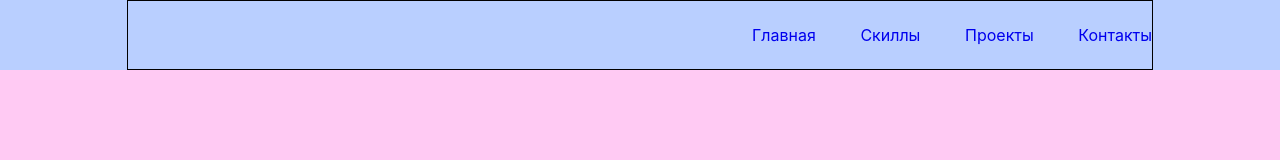
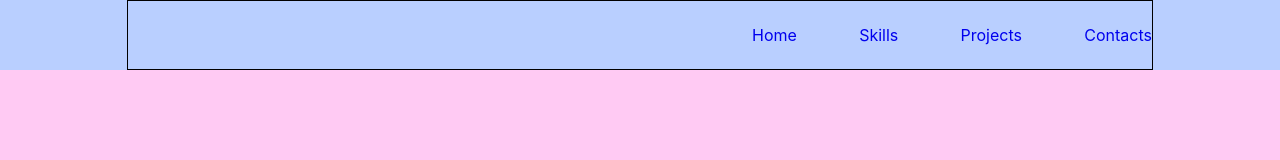
Before and after one commit to VadzimKrasouski/my_portfolio, a React (Create React App) app: page / in a window 1280 px wide. Shown: the top 160 px of the page. Built offline with nearby package versions, Linux system fonts and the light colour scheme.

Commit message:
-yarn for deploy

```diff
--- a/src/App.jsx
+++ b/src/App.jsx
@@ -4,7 +4,7 @@ import Header from "./Header/Header";
 import Main from "./Main/Main";
 import Skills from "./Skills/Skills";
 import Projects from "./Projects/Projects";
-import Freelancer from "./Slogan/Freelancer";
+import Freelancer from "./Freelancer/Freelancer";
 import Contacts from "./Contacts/Contacts";
 import Footer from "./Footer/Footer";
 
--- a/src/Footer/Footer.module.css
+++ b/src/Footer/Footer.module.css
@@ -1,5 +1,5 @@
 .footer {
-    height: 300px;
+    height: 200px;
     background-color: rgb(23, 255, 231);
     display: flex;
     justify-content: center;
--- a/src/Header/NavMenu.jsx
+++ b/src/Header/NavMenu.jsx
@@ -3,10 +3,10 @@ import styles from './NavMenu.module.css'
 
 const NavMenu = () => (
     <div className={styles.navMenu}>
-        <a href="#" className={styles.link}>Главная</a>
-        <a href="#" className={styles.link}>Скиллы</a>
-        <a href="#" className={styles.link}>Проекты</a>
-        <a href="#" className={styles.link}>Контакты</a>
+        <a href="#" className={styles.link}>Home</a>
+        <a href="#" className={styles.link}>Skills</a>
+        <a href="#" className={styles.link}>Projects</a>
+        <a href="#" className={styles.link}>Contacts</a>
     </div>
 );
 
```
Also changed, not shown: src/Freelancer/Freelancer.jsx (renamed from src/Slogan/Freelancer.jsx), src/Freelancer/Freelancer.module.css (renamed from src/Slogan/Freelancer.module.css), 1 other file (tests, documents, lock files or other folders).
